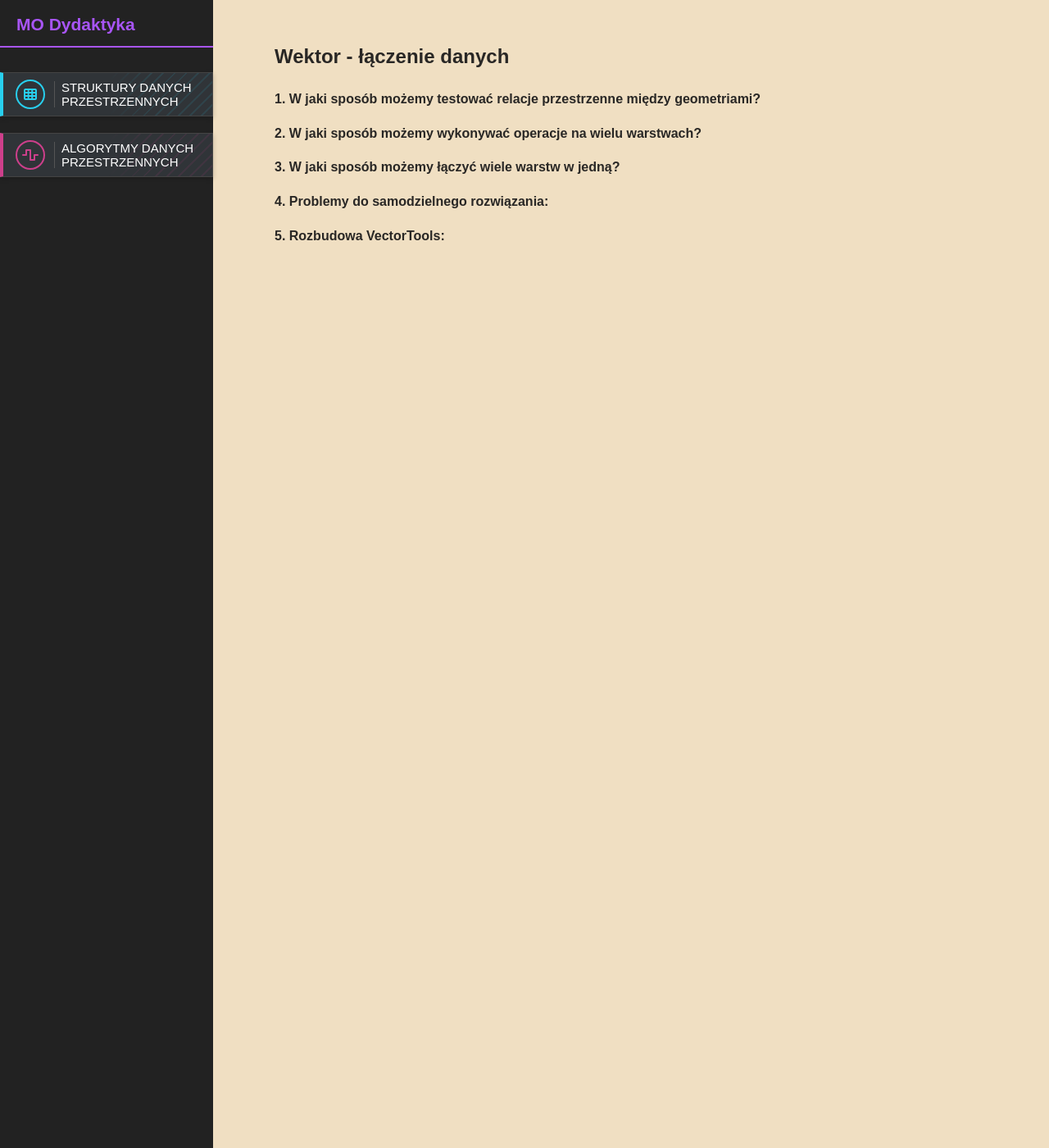
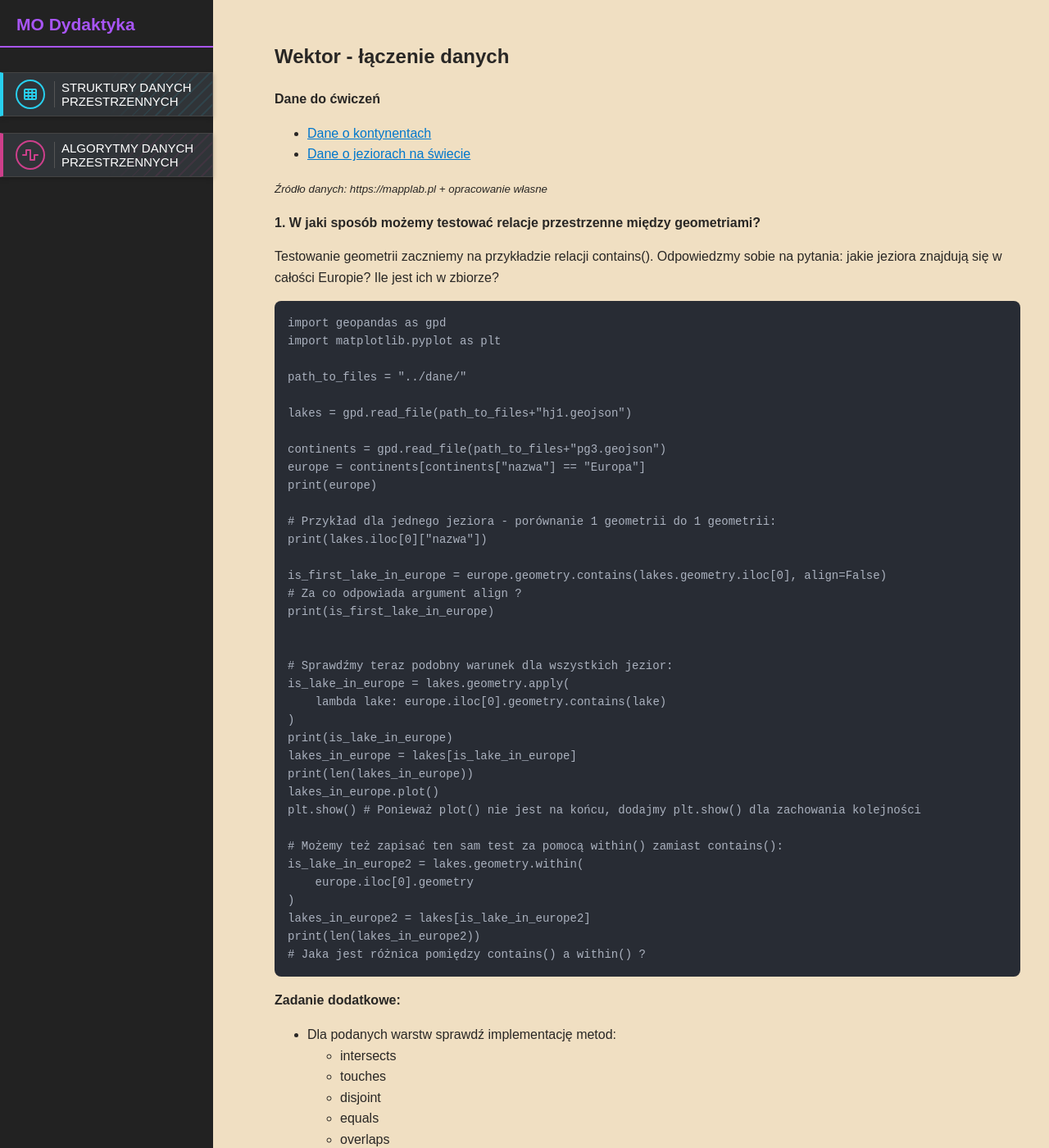
Before and after one commit to MateuszOsko/mo-dydaktyka, a Jekyll site: the page built from _courses/structures/2wektor-4.md, in a window 1280 px wide and 1400 px high. Shown: the whole window at 82% size. Built offline with Jekyll 4.4.1, drawn with Linux system fonts in a browser that asks for light colours; nearby versions of some CDN libraries; some of the changed text lies outside the part shown.

Commit message:
Wektor - Łączenie danych cz.1

````diff
--- a/_courses/structures/2wektor-4.md
+++ b/_courses/structures/2wektor-4.md
@@ -8,7 +8,78 @@ order: 8
 ## Wektor - łączenie danych
 
 
+**Dane do ćwiczeń**
+
+
+<ul>
+    <li>
+        <a href="{{ '/dane/hj1.geojson' | relative_url }}" download>
+            Dane o kontynentach
+        </a>
+    </li>
+    <li>
+        <a href="{{ '/dane/pg3.geojson' | relative_url }}" download>
+            Dane o jeziorach na świecie
+        </a>
+    </li>
+</ul>
+
+<small>*Źródło danych: https://mapplab.pl + opracowanie własne*</small>
+
+
 **1. W jaki sposób możemy testować relacje przestrzenne między geometriami?**
+
+Testowanie geometrii zaczniemy na przykładzie relacji contains().
+Odpowiedzmy sobie na pytania: jakie jeziora znajdują się w całości Europie? Ile jest ich w zbiorze?
+
+```python
+import geopandas as gpd
+import matplotlib.pyplot as plt
+
+path_to_files = "../dane/"
+
+lakes = gpd.read_file(path_to_files+"hj1.geojson")
+
+continents = gpd.read_file(path_to_files+"pg3.geojson")
+europe = continents[continents["nazwa"] == "Europa"]
+print(europe)
+
+# Przykład dla jednego jeziora - porównanie 1 geometrii do 1 geometrii:
+print(lakes.iloc[0]["nazwa"])
+
+is_first_lake_in_europe = europe.geometry.contains(lakes.geometry.iloc[0], align=False)
+# Za co odpowiada argument align ?
+print(is_first_lake_in_europe)
+
+
+# Sprawdźmy teraz podobny warunek dla wszystkich jezior:
+is_lake_in_europe = lakes.geometry.apply(
+    lambda lake: europe.iloc[0].geometry.contains(lake)
+)
+print(is_lake_in_europe)
+lakes_in_europe = lakes[is_lake_in_europe]
+print(len(lakes_in_europe))
+lakes_in_europe.plot()
+plt.show() # Ponieważ plot() nie jest na końcu, dodajmy plt.show() dla zachowania kolejności
+
+# Możemy też zapisać ten sam test za pomocą within() zamiast contains():
+is_lake_in_europe2 = lakes.geometry.within(
+    europe.iloc[0].geometry
+)
+lakes_in_europe2 = lakes[is_lake_in_europe2]
+print(len(lakes_in_europe2))
+# Jaka jest różnica pomiędzy contains() a within() ?
+```
+
+**Zadanie dodatkowe:**
+* Dla podanych warstw sprawdź implementację metod:
+  * intersects
+  * touches
+  * disjoint
+  * equals
+  * overlaps
+  * crosses
+* Czym charakteryzują się te relacje? Czy w zbiorze znajdują się geometrie dla których dana relacja zachodzi? Czy wszystkie mają sens dla tych 2 zbiorów?
 
 
 **2. W jaki sposób możemy wykonywać operacje na wielu warstwach?**
````
Also changed, not shown: 2 other files.
